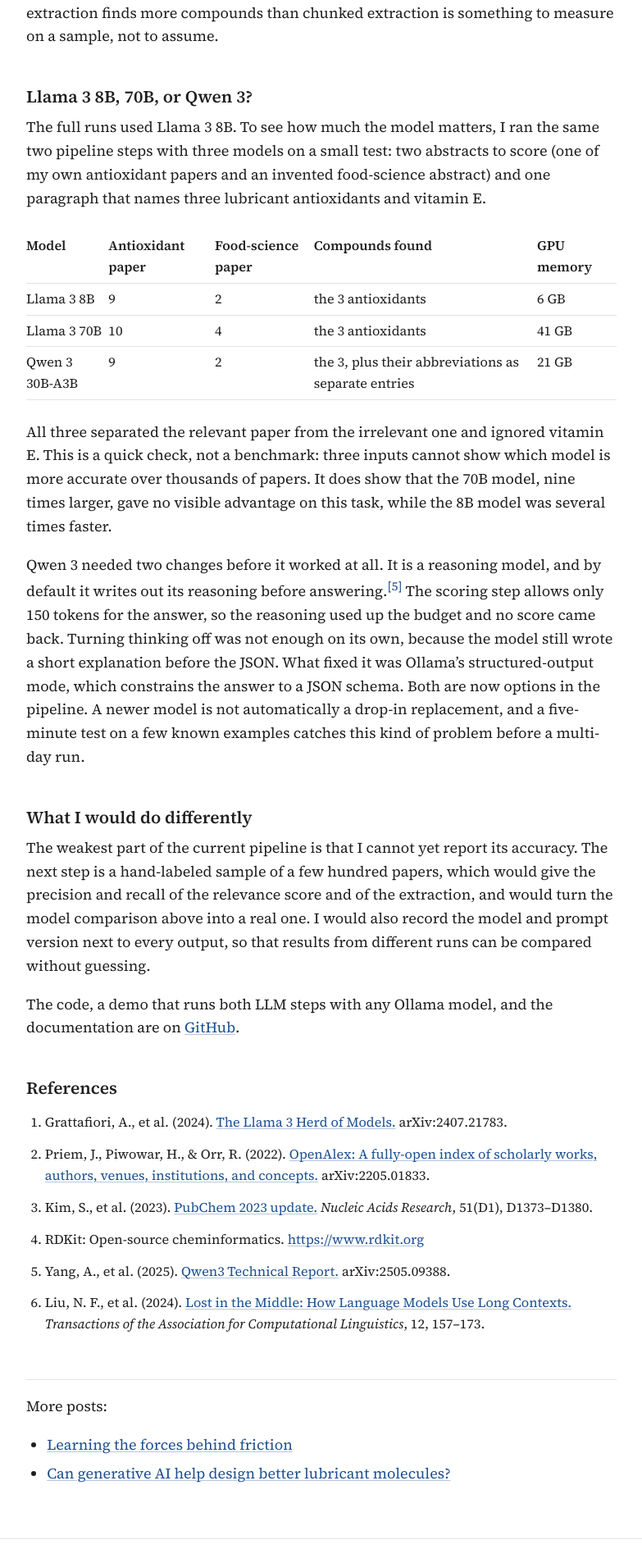
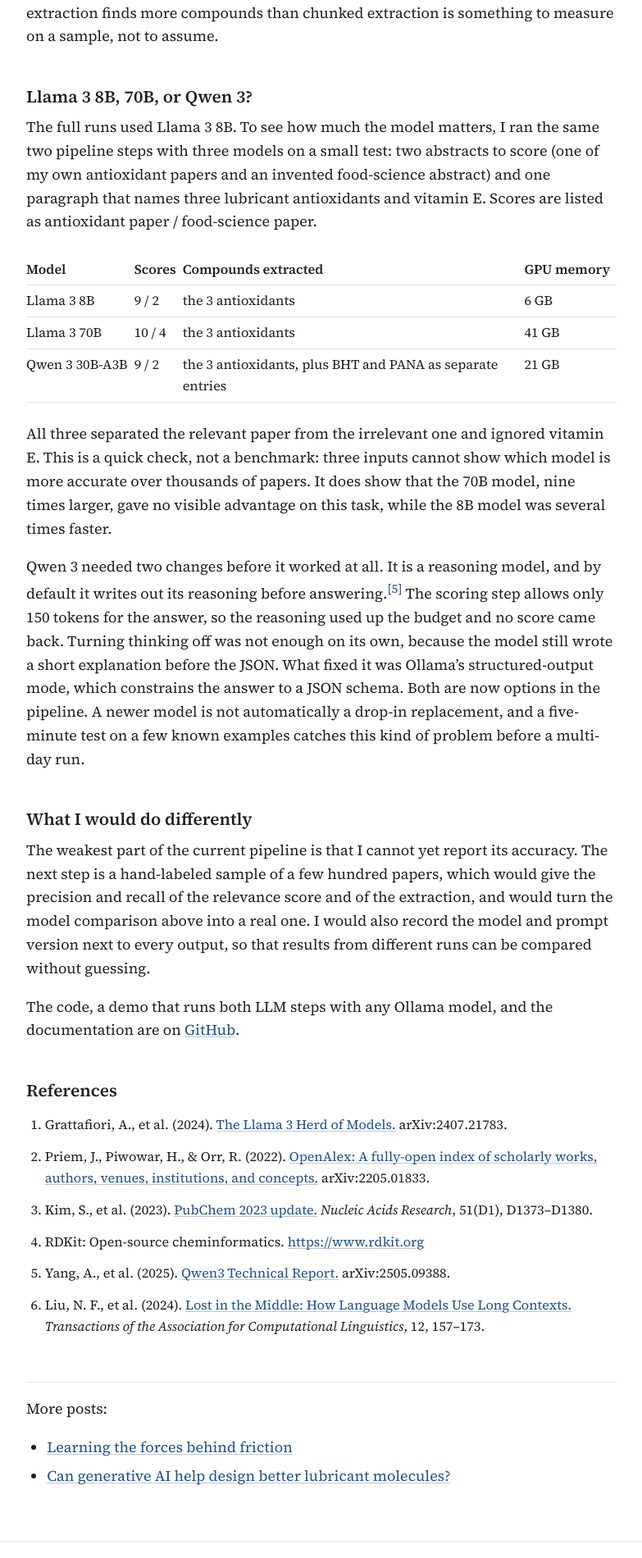
Before and after one commit to sahmed73/sahmed73.github.io, a Jekyll site: the page built from _posts/2026-10-08-reading-a-million-papers-with-a-local-llm.md, in a window 1280 px wide. Shown: the part 3681-5581 px from the top of the page at 82% size, without its empty margins (248-1031 px from the left). Built offline with Jekyll 4.4.1, drawn with Linux system fonts in a browser that asks for light colours.

Commit message:
Tidy the model comparison table and link the post from the news
The table combines the two score columns, keeps short cells on one line,
and scrolls sideways on phones. The stylesheet link now carries a
version so browsers fetch the new CSS after each update.

```diff
--- a/_data/news.yml
+++ b/_data/news.yml
@@ -1,7 +1,7 @@
 # Newest first. Text is Markdown.
 
 - date: Oct 2026
-  text: Released [llm-literature-mining](https://github.com/sahmed73/llm-literature-mining), an open-source pipeline that uses a locally hosted LLM to screen 1.16 million papers for lubricant antioxidants.
+  text: Released [llm-literature-mining](https://github.com/sahmed73/llm-literature-mining), an open-source pipeline that uses a locally hosted LLM to screen 1.16 million papers for lubricant antioxidants. For more, read [the blog post](/perspectives/reading-a-million-papers-with-a-local-llm/).
 
 - date: May 2026
   text: Received my M.S. in Mechanical Engineering from UC Merced.
--- a/_includes/head.html
+++ b/_includes/head.html
@@ -10,7 +10,7 @@
   <link rel="preconnect" href="https://fonts.googleapis.com">
   <link rel="preconnect" href="https://fonts.gstatic.com" crossorigin>
   <link rel="stylesheet" href="https://fonts.googleapis.com/css2?family=Source+Serif+4:ital,opsz,wght@0,8..60,400;0,8..60,600;1,8..60,400&display=swap">
-  <link rel="stylesheet" href="{{ '/assets/main.css' | relative_url }}">
+  <link rel="stylesheet" href="{{ '/assets/main.css' | relative_url }}?v={{ site.time | date: '%s' }}">
   {%- feed_meta -%}
   {%- if jekyll.environment == 'production' and site.google_analytics -%}
     {%- include google-analytics.html -%}
--- a/_posts/2026-10-08-reading-a-million-papers-with-a-local-llm.md
+++ b/_posts/2026-10-08-reading-a-million-papers-with-a-local-llm.md
@@ -65,13 +65,13 @@ Newer models make this optional. Qwen 2.5 and Qwen 3 accept 32K tokens or more,
 
 ## Llama 3 8B, 70B, or Qwen 3?
 
-The full runs used Llama 3 8B. To see how much the model matters, I ran the same two pipeline steps with three models on a small test: two abstracts to score (one of my own antioxidant papers and an invented food-science abstract) and one paragraph that names three lubricant antioxidants and vitamin E.
+The full runs used Llama 3 8B. To see how much the model matters, I ran the same two pipeline steps with three models on a small test: two abstracts to score (one of my own antioxidant papers and an invented food-science abstract) and one paragraph that names three lubricant antioxidants and vitamin E. Scores are listed as antioxidant paper / food-science paper.
 
-| Model | Antioxidant paper | Food-science paper | Compounds found | GPU memory |
-|---|---|---|---|---|
-| Llama 3 8B | 9 | 2 | the 3 antioxidants | 6 GB |
-| Llama 3 70B | 10 | 4 | the 3 antioxidants | 41 GB |
-| Qwen 3 30B-A3B | 9 | 2 | the 3, plus their abbreviations as separate entries | 21 GB |
+| Model | Scores | Compounds extracted | GPU memory |
+|---|---|---|---|
+| Llama 3 8B | 9 / 2 | the 3 antioxidants | 6 GB |
+| Llama 3 70B | 10 / 4 | the 3 antioxidants | 41 GB |
+| Qwen 3 30B-A3B | 9 / 2 | the 3 antioxidants, plus BHT and PANA as separate entries | 21 GB |
 
 All three separated the relevant paper from the irrelevant one and ignored vitamin E. This is a quick check, not a benchmark: three inputs cannot show which model is more accurate over thousands of papers. It does show that the 70B model, nine times larger, gave no visible advantage on this task, while the 8B model was several times faster.
 
--- a/assets/main.scss
+++ b/assets/main.scss
@@ -95,6 +95,7 @@ pre, code { font-family: ui-monospace, SFMono-Regular, Menlo, monospace; font-si
 .essay table { width: 100%; border-collapse: collapse; margin: 1.5em 0; font-size: .9em; }
 .essay th, .essay td { text-align: left; padding: 6px 8px 6px 0; border-bottom: 1px solid var(--rule); vertical-align: top; }
 .essay th { font-weight: 600; }
+.essay td:first-child, .essay td:nth-child(2), .essay td:last-child, .essay th:last-child { white-space: nowrap; }
 .essay-end { margin-top: 3em; padding-top: 1em; border-top: 1px solid var(--rule); }
 .essay-end p { margin-bottom: .3em; }
 
@@ -148,4 +149,5 @@ pre, code { font-family: ui-monospace, SFMono-Regular, Menlo, monospace; font-si
   .intro { flex-direction: column; align-items: flex-start; gap: 16px; }
   .photo { width: 120px; height: 120px; }
   .news li, .talks li, .posts li { grid-template-columns: 1fr; gap: 0; margin-bottom: .9em; }
+  .essay table { display: block; overflow-x: auto; font-size: .85em; }
 }
```
